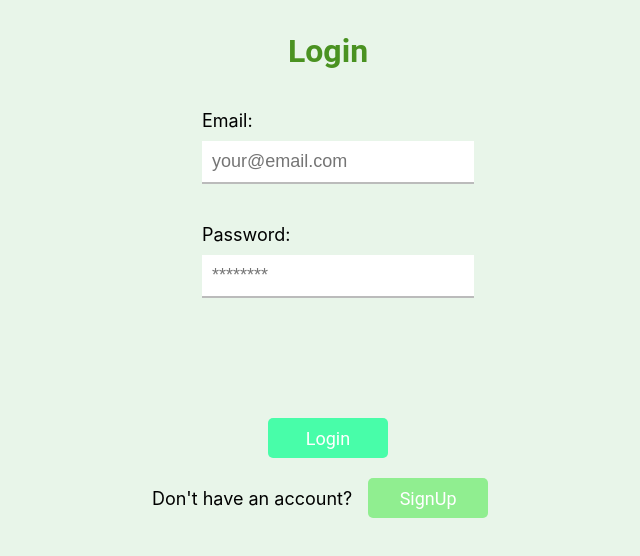
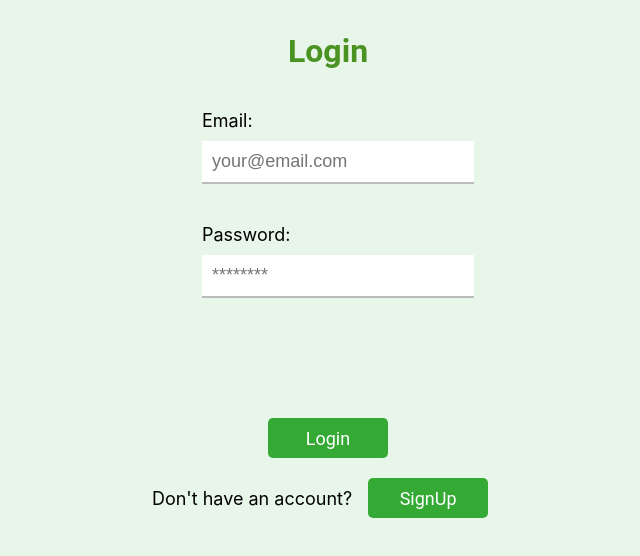
Before and after one commit to AviralSinghPal/Appointment-booking-app, a React (Create React App) app: page /login in a window 1280 px wide. Shown: the top 556 px of the page, without its empty margins (312-952 px from the left). Built offline with nearby package versions, Linux system fonts and the light colour scheme; no server answers.

Commit message:
colour fix

```diff
--- a/src/components/login.css
+++ b/src/components/login.css
@@ -41,7 +41,7 @@
     width: 120px;
     height: 40px;
     border-radius: 5px;
-    background-color: rgb(72, 253, 169);
+    background-color: rgb(52, 170, 52);
     color: white;
     font-size: 18px;
     cursor: pointer;
@@ -56,7 +56,7 @@
     width: 120px;
     height: 40px;
     border-radius: 5px;
-    background-color: lightgreen;
+    background-color: rgb(52, 170, 52);
     color: white;
     font-size: 18px;
     cursor: pointer;
--- a/src/components/signup.css
+++ b/src/components/signup.css
@@ -38,7 +38,7 @@
     width: 100px;
     /* height: 30px; */
     font-size: large;
-    background-color: rgb(105, 221, 154);
+    background-color: rgb(52, 170, 52);
     color: white;
     border-radius: 5px;
     border: none;
```
